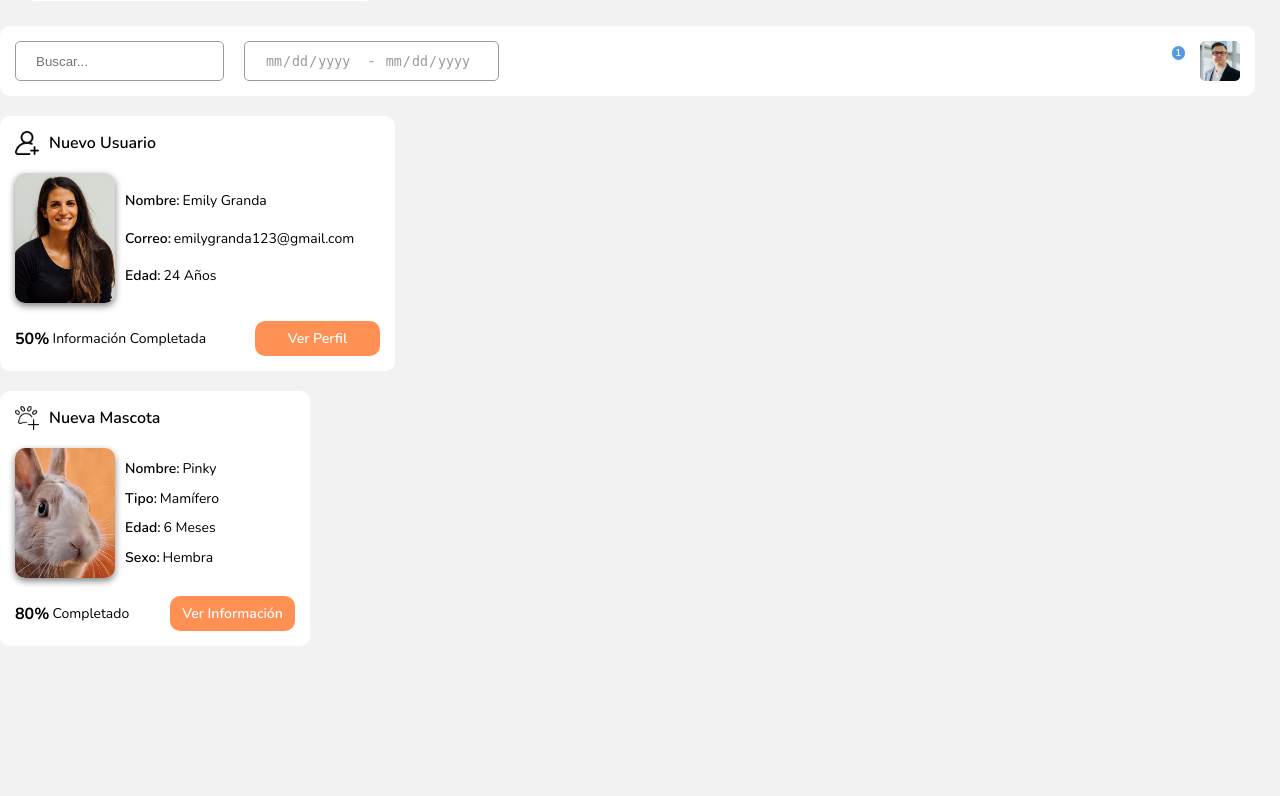
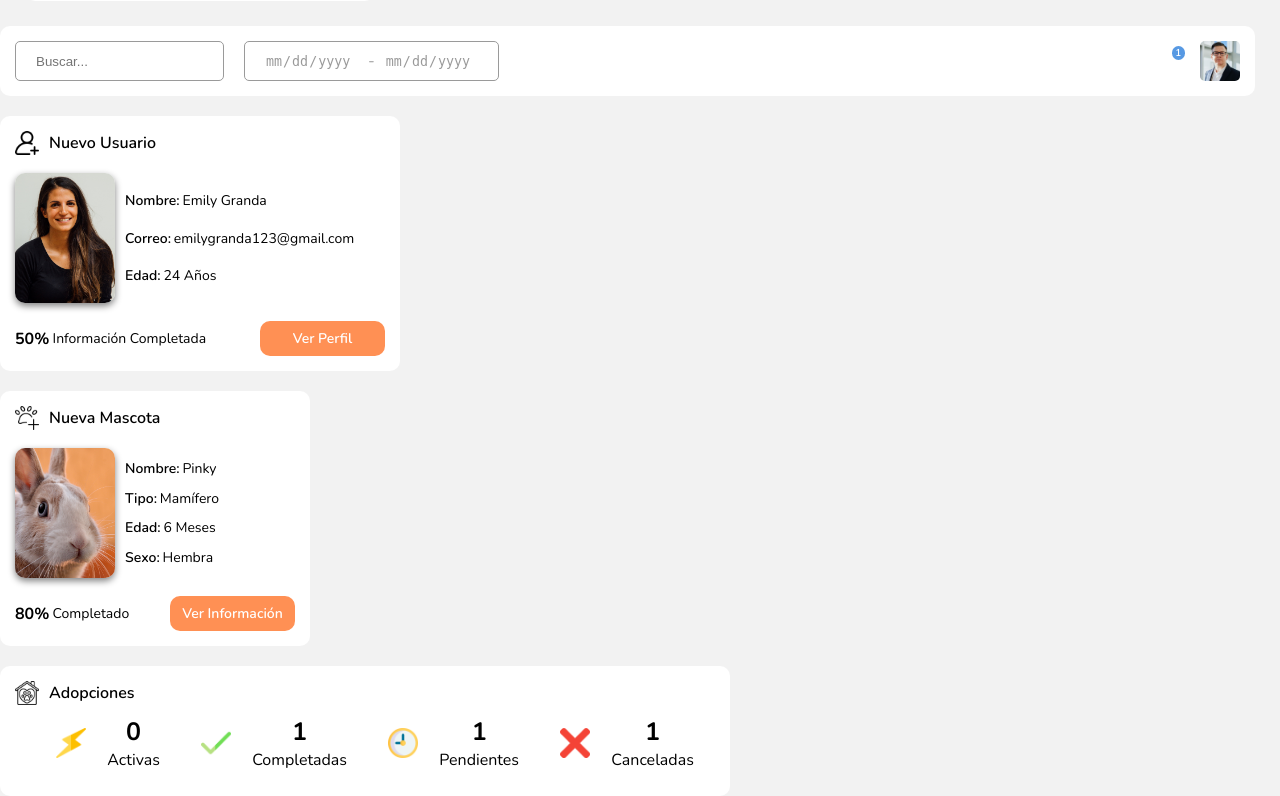
Before and after one commit to fxgonzalez5/happy_pets, a PHP site: page /pages/admin/admin_panel_home.html in a window 1280 px wide. Shown: the part 574-1370 px from the top of the page. Before the commit the page ends 1220 px from the top, so only its background shows below. Run offline with PHP 8.4, Linux system fonts and the light colour scheme; some libraries are stand-ins or nearby versions.

Commit message:
Creación de la tarjeta de la cantidad de adopciones

```diff
--- a/css/admin_panel_style.css
+++ b/css/admin_panel_style.css
@@ -159,7 +159,7 @@ body {
 
 .tarjeta-usuario {
     /* Tamaño */
-    width: 365px;
+    width: 370px;
     height: 225px;
 
     /* Márgenes */
@@ -182,7 +182,7 @@ body {
     Tarjeta de la Nueva Mascota
    ----------------------------- */
 
-   .tarjeta-mascota {
+.tarjeta-mascota {
     /* Tamaño */
     width: 280px;
     height: 225px;
@@ -200,6 +200,32 @@ body {
     display: flex;
     flex-direction: column;
     justify-content: space-between;
+}
+
+
+/* -----------------------------------
+    Tarjeta de Cantidad de Adopciones
+   ----------------------------------- */
+.tarjeta-adopciones {
+    /* Tamaño */
+    width: 700px;
+    height: 100px;
+
+    /* Márgenes */
+    margin-top: 20px;
+    padding: 15px;
+
+    /* Diseño */
+    background-color: white;
+    border-radius: 10px;
+
+    /* Comportamiento */
+    display: flex;
+    flex-direction: column;
+}
+
+.tarjeta-adopciones .contenido img {
+    margin-left: 20px;
 }
 
 
@@ -237,6 +263,11 @@ body {
 /* Estilo de texto al número que muestra el porcentaje de información completada */
 .porcentaje {
     font-size: 16px;
+    font-weight: bold;
+}
+
+.cantidad {
+    font-size: 25px;
     font-weight: bold;
 }
 
@@ -282,8 +313,11 @@ body {
 
 /* Contenido de la tarjeta */
 .contenido {
+    margin-top: auto;
+    margin-bottom: auto;
     display: flex;
     align-items: center;
+    justify-content: space-evenly;
 }
 
 /* Creación del contenedor de la foto en las tarjetas */
@@ -325,3 +359,7 @@ body {
     overflow: hidden;
     text-overflow: ellipsis;
 }
+
+.contenedor-cantidad {
+    text-align: center;
+}
--- a/pages/admin/admin_panel_home.html
+++ b/pages/admin/admin_panel_home.html
@@ -213,5 +213,41 @@
         </div>
     </div>
 
+    <!-- Contenedor de cantidades de adopciones -->
+    <div class="tarjeta-adopciones">
+
+        <!-- Creación de la parte superior de la tarjeta -->
+        <div class="cabecera-tarjeta">
+            <img src="../../images/admin/icons/house.png" width="24">
+            <p class="titulo-tarjeta">Adopciones</p>
+        </div>
+
+        <div class="contenido">
+            <img src="../../images/admin/icons/thunderbolt.png" width="30">
+            <div class="contenedor-cantidad">
+                <p class="cantidad">0</p>
+                <p>Activas</p>
+            </div>
+
+            <img src="../../images/admin/icons/tick.png" width="30">
+            <div class="contenedor-cantidad">
+                <p class="cantidad">1</p>
+                <p>Completadas</p>
+            </div>
+
+            <img src="../../images/admin/icons/pending.png" width="30">
+            <div class="contenedor-cantidad">
+                <p class="cantidad">1</p>
+                <p>Pendientes</p>
+            </div>
+
+            <img src="../../images/admin/icons/close.png" width="30">
+            <div class="contenedor-cantidad">
+                <p class="cantidad">1</p>
+                <p>Canceladas</p>
+            </div>
+        </div>
+    </div>
+
 </body>
 </html>
```
Also changed, not shown: images/admin/icons/close.png (added), images/admin/icons/house.png (added), images/admin/icons/pending.png (added), images/admin/icons/thunderbolt.png (added), images/admin/icons/tick.png (added).
